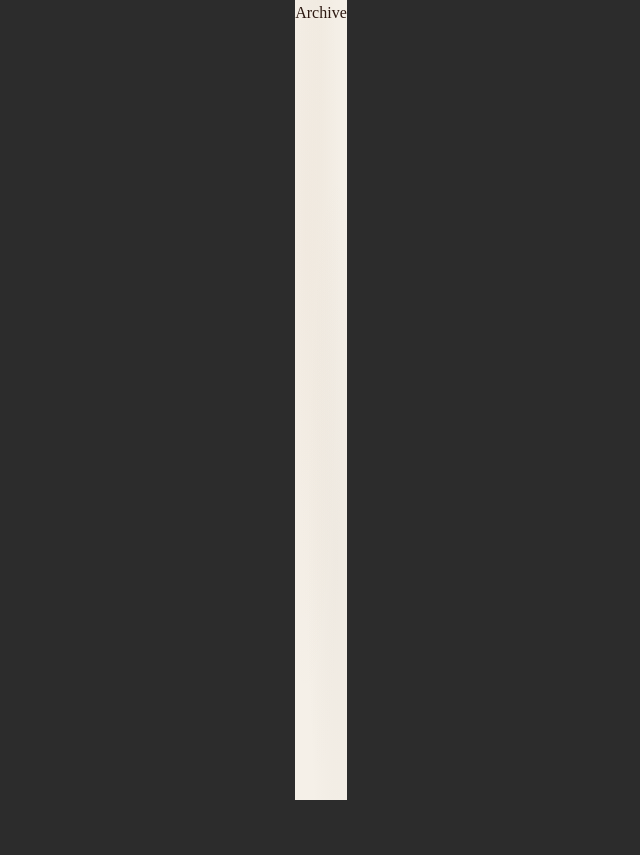
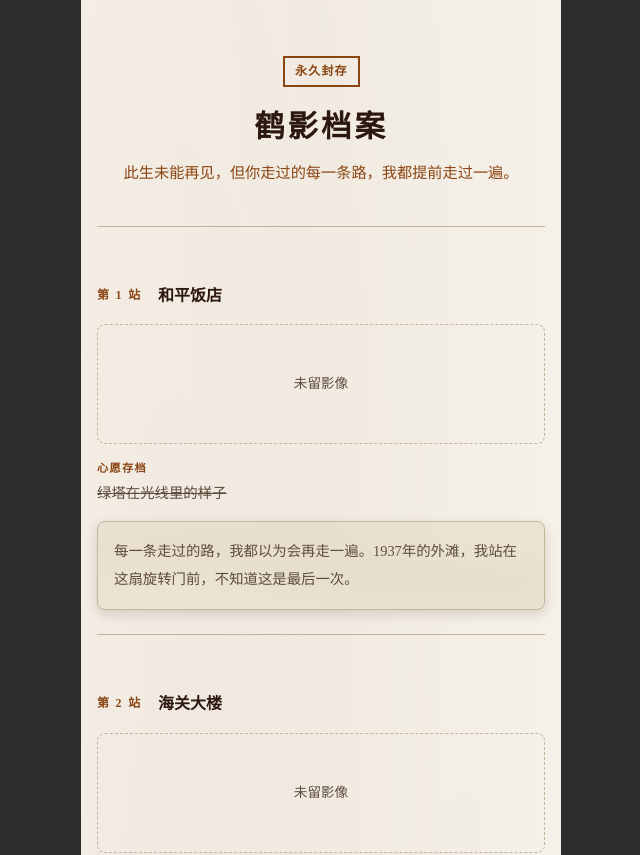
Before and after one commit to westcounty/ducheng, a Vue app in the folder app/: page /#/archive in a window 1280 px wide. Shown: the top 855 px of the page, without its empty margins (319-959 px from the left). Before the commit the page ends 800 px from the top, so only its background shows below. Built offline with nearby package versions, Linux system fonts and the light colour scheme; a web font is replaced by a local one.

Commit message:
feat: add post-game archive page
Co-Authored-By: Claude Sonnet 4.6 <noreply@anthropic.com>

```diff
--- a/app/src/pages/Archive.vue
+++ b/app/src/pages/Archive.vue
@@ -1,3 +1,248 @@
 <template>
-  <div>{{ $route.name }}</div>
+  <div class="archive page-padding">
+    <header class="archive-header">
+      <div class="stamp stamp--accent animate-stamp">永久封存</div>
+      <h1 class="archive-title">鹤影档案</h1>
+      <p class="archive-subtitle text-handwriting text-accent">
+        此生未能再见，但你走过的每一条路，我都提前走过一遍。
+      </p>
+    </header>
+
+    <hr class="divider" />
+
+    <!-- 7 entries -->
+    <div class="entries">
+      <div
+        v-for="pair in PHOTO_DIARY_PAIRS"
+        :key="pair.stage"
+        class="entry animate-fade-in"
+      >
+        <!-- Entry header -->
+        <div class="entry-header">
+          <span class="entry-num text-accent">第 {{ pair.stage }} 站</span>
+          <span class="entry-location">{{ stageTitle(pair.stage) }}</span>
+        </div>
+
+        <!-- Photo -->
+        <div class="entry-photo-area">
+          <div v-if="photos[pair.stage]" class="photo-frame">
+            <img
+              :src="photos[pair.stage]"
+              :alt="`第${pair.stage}站存档`"
+              class="entry-photo"
+            />
+          </div>
+          <div v-else class="photo-empty">
+            <span class="text-secondary">未留影像</span>
+          </div>
+        </div>
+
+        <!-- Wish text (checklist item) -->
+        <div class="entry-wish">
+          <span class="wish-label text-accent">心愿存档</span>
+          <p class="wish-text"><s>{{ CHECKLIST[pair.stage - 1] }}</s></p>
+        </div>
+
+        <!-- Diary quote -->
+        <blockquote class="entry-diary text-handwriting cipher-card">
+          {{ pair.diary }}
+        </blockquote>
+
+        <hr v-if="pair.stage < 7" class="divider" />
+      </div>
+    </div>
+
+    <!-- Footer -->
+    <footer class="archive-footer cipher-card cipher-card--accent">
+      <p class="footer-acrostic text-handwriting">
+        每一篇日记的第一个字，串成了那句话：
+      </p>
+      <p class="footer-phrase text-handwriting text-accent">
+        「你走过的每一步」
+      </p>
+      <hr class="divider" />
+      <p class="footer-date text-secondary">
+        档案封存日期：{{ today }}
+      </p>
+    </footer>
+  </div>
 </template>
+
+<script setup>
+import { ref, onMounted } from 'vue'
+import { PHOTO_DIARY_PAIRS } from '../data/narrative.js'
+import { getStage } from '../data/puzzles.js'
+import { getPhoto } from '../utils/photo-store.js'
+
+const photos = ref({})
+
+const CHECKLIST = [
+  '绿塔在光线里的样子',
+  '钟的脸',
+  '那头不说话的狮子',
+  '桥上回头看到的水面',
+  '石头门楣上那张脸',
+  '梧桐的影子',
+  '那艘船的船头'
+]
+
+const today = new Date().toLocaleDateString('zh-CN', {
+  year: 'numeric',
+  month: 'long',
+  day: 'numeric'
+})
+
+function stageTitle(stageId) {
+  const stage = getStage(stageId)
+  return stage ? stage.title : ''
+}
+
+onMounted(async () => {
+  for (const pair of PHOTO_DIARY_PAIRS) {
+    try {
+      const blob = await getPhoto(pair.stage)
+      if (blob) {
+        photos.value[pair.stage] = URL.createObjectURL(blob)
+      }
+    } catch (err) {
+      console.warn(`No photo for stage ${pair.stage}`)
+    }
+  }
+})
+</script>
+
+<style scoped>
+.archive {
+  min-height: 100vh;
+}
+
+.archive-header {
+  text-align: center;
+  padding: var(--spacing-xl) 0 var(--spacing-md);
+}
+
+.archive-title {
+  font-size: 1.9rem;
+  font-weight: 700;
+  color: var(--text-primary);
+  letter-spacing: 0.1em;
+  margin: var(--spacing-md) 0 var(--spacing-sm);
+}
+
+.archive-subtitle {
+  font-size: 0.95rem;
+  line-height: 1.7;
+  color: var(--accent);
+}
+
+/* ── Entries ── */
+.entries {
+  padding: var(--spacing-md) 0;
+}
+
+.entry {
+  padding: var(--spacing-md) 0;
+}
+
+.entry-header {
+  display: flex;
+  align-items: center;
+  gap: var(--spacing-md);
+  margin-bottom: var(--spacing-md);
+}
+
+.entry-num {
+  font-size: 0.75rem;
+  font-weight: 700;
+  letter-spacing: 0.15em;
+  text-transform: uppercase;
+  flex-shrink: 0;
+}
+
+.entry-location {
+  font-size: 1rem;
+  font-weight: 600;
+  color: var(--text-primary);
+}
+
+.entry-photo-area {
+  margin-bottom: var(--spacing-md);
+}
+
+.photo-frame {
+  border-radius: var(--radius-md);
+  overflow: hidden;
+  box-shadow: var(--shadow-md);
+}
+
+.entry-photo {
+  width: 100%;
+  display: block;
+  max-height: 240px;
+  object-fit: cover;
+}
+
+.photo-empty {
+  height: 120px;
+  border: 1px dashed var(--border);
+  border-radius: var(--radius-md);
+  display: flex;
+  align-items: center;
+  justify-content: center;
+  font-size: 0.85rem;
+}
+
+.entry-wish {
+  margin-bottom: var(--spacing-md);
+}
+
+.wish-label {
+  font-size: 0.7rem;
+  letter-spacing: 0.12em;
+  text-transform: uppercase;
+  font-weight: 600;
+  display: block;
+  margin-bottom: var(--spacing-xs);
+}
+
+.wish-text {
+  font-size: 0.9rem;
+  color: var(--text-secondary);
+  text-decoration-color: var(--accent);
+  margin: 0;
+}
+
+.entry-diary {
+  font-size: 0.9rem;
+  line-height: 1.9;
+  color: var(--text-secondary);
+  padding: var(--spacing-md);
+  quotes: none;
+  margin: 0;
+}
+
+/* ── Footer ── */
+.archive-footer {
+  margin-top: var(--spacing-xl);
+  text-align: center;
+  padding: var(--spacing-xl) var(--spacing-lg);
+}
+
+.footer-acrostic {
+  font-size: 0.9rem;
+  color: var(--text-secondary);
+  margin-bottom: var(--spacing-sm);
+  line-height: 1.8;
+}
+
+.footer-phrase {
+  font-size: 1.4rem;
+  letter-spacing: 0.2em;
+  margin-bottom: var(--spacing-md);
+}
+
+.footer-date {
+  font-size: 0.8rem;
+  letter-spacing: 0.08em;
+}
+</style>
```
